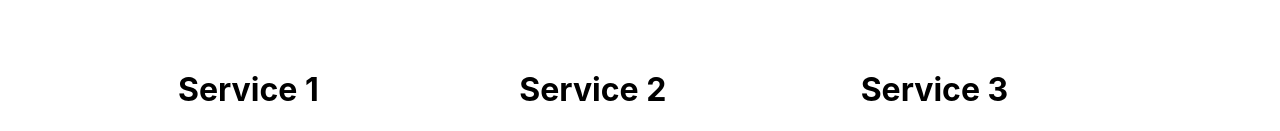
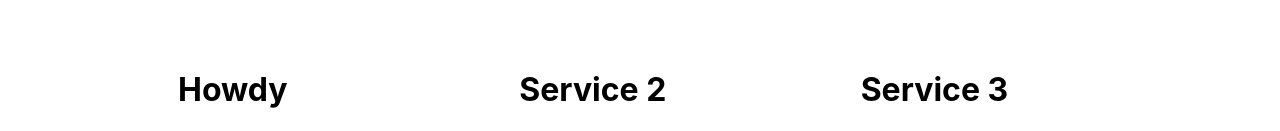
Before and after one commit to rickyrojas1/reliant, a React (Create React App) app: page / in a window 1280 px wide. Shown: the part 873-1004 px from the top of the page. Built offline with nearby package versions, Linux system fonts and the light colour scheme.

Commit message:
changed services to HOWDY

```diff
--- a/src/components/App/App.jsx
+++ b/src/components/App/App.jsx
@@ -14,7 +14,7 @@ function App() {
         <div className="selling-points">
           <div className="point">
 
-            <h1>Service 1</h1>
+            <h1>Howdy</h1>
 
             <p>
               Lorem ipsum dolor sit amet consectetur adipisicing elit. Totam accusantium
```
Also changed, not shown: 1 other file (tests, documents, lock files or other folders).
